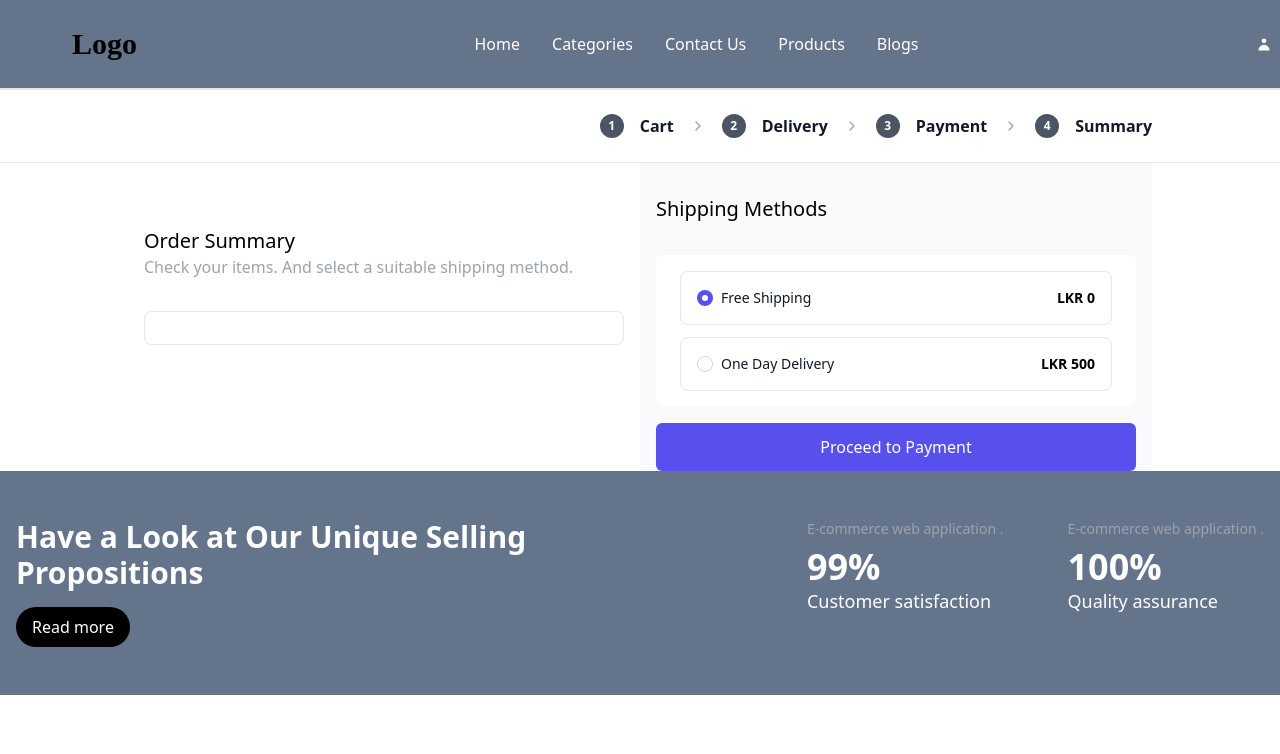
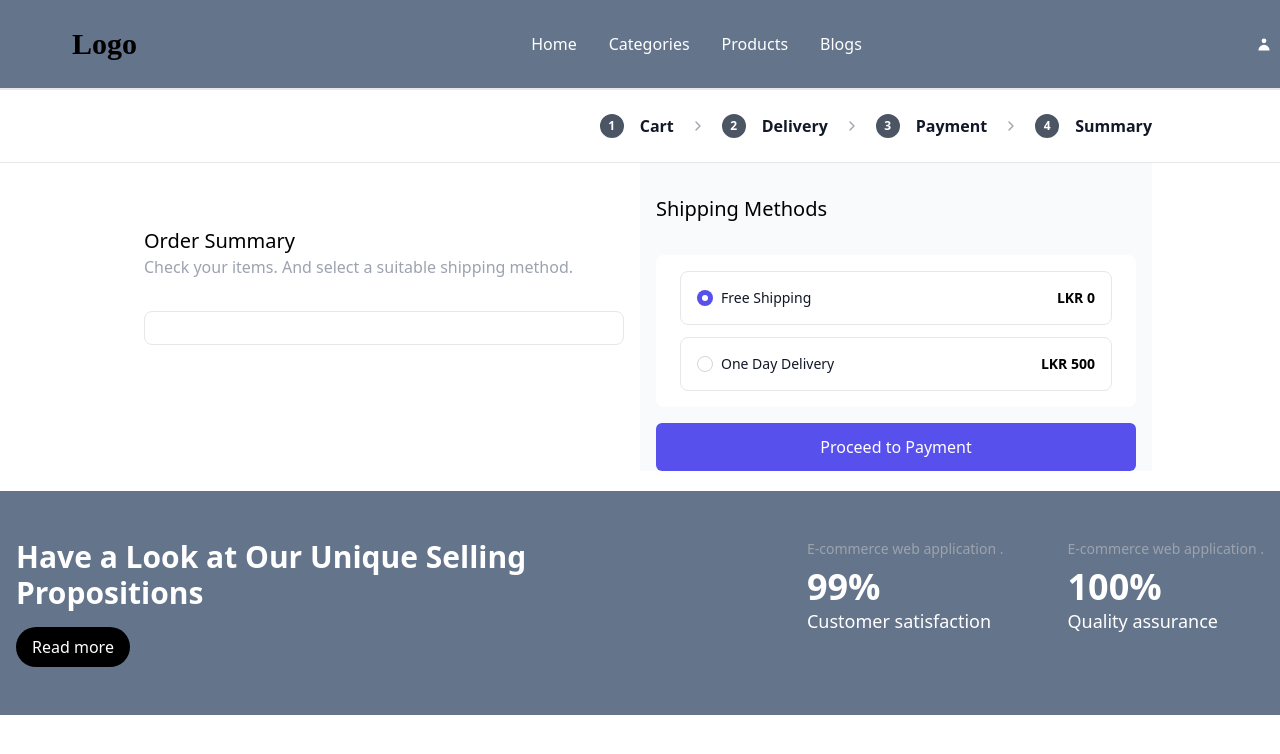
Before and after one commit to IT22102546/E-Commerce_Web-App, a React (Vite) app in the folder Frontend/: page /order-summary in a window 1280 px wide. Shown: the top 754 px of the page. Built offline with nearby package versions, Linux system fonts and the light colour scheme.

Commit message:
changes made

```diff
--- a/Frontend/src/Components/Header.jsx
+++ b/Frontend/src/Components/Header.jsx
@@ -48,14 +48,7 @@ export default function Header() {
           >
             Categories
           </NavLink>
-          <NavLink
-            to="/contact"
-            className={({ isActive }) =>
-              isActive ? "text-black" : "text-white"
-            }
-          >
-            Contact Us
-          </NavLink>
+
           <NavLink
             to="/product-page"
             className={({ isActive }) =>
@@ -76,6 +69,15 @@ export default function Header() {
         </div>
 
         <div className="flex space-x-8 items-center">
+
+        {currentUser && (
+            <Link to="/cart">
+              <div className="flex relative">
+              <HiShoppingBag className="mr-1" style={{ fontSize: '24px' }} />
+
+              </div>
+            </Link>
+          )}
 
         {currentUser ? (
                     <Dropdown arrowIcon={false} inline label={
@@ -98,14 +100,7 @@ export default function Header() {
 
                   </Link>
                 )}
-          {currentUser && (
-            <Link to="/cart">
-              <div className="flex relative">
-              <HiShoppingBag className="mr-1" style={{ fontSize: '24px' }} />
 
-              </div>
-            </Link>
-          )}
         </div>
       </div>
     </Navbar>
--- a/Frontend/src/Pages/Ordersummary.jsx
+++ b/Frontend/src/Pages/Ordersummary.jsx
@@ -103,7 +103,7 @@ export default function OrderSummary() {
         </div>
       </div>
 
-      <div className="grid sm:px-10 lg:grid-cols-2 lg:px-20 xl:px-32">
+      <div className="grid sm:px-10 lg:grid-cols-2 lg:px-20 xl:px-32 pb-5">
         <div className="px-4 pt-8 lg:pt-16">
           <h2 className="text-xl font-medium">Order Summary</h2>
           <p className="text-gray-400">
```
